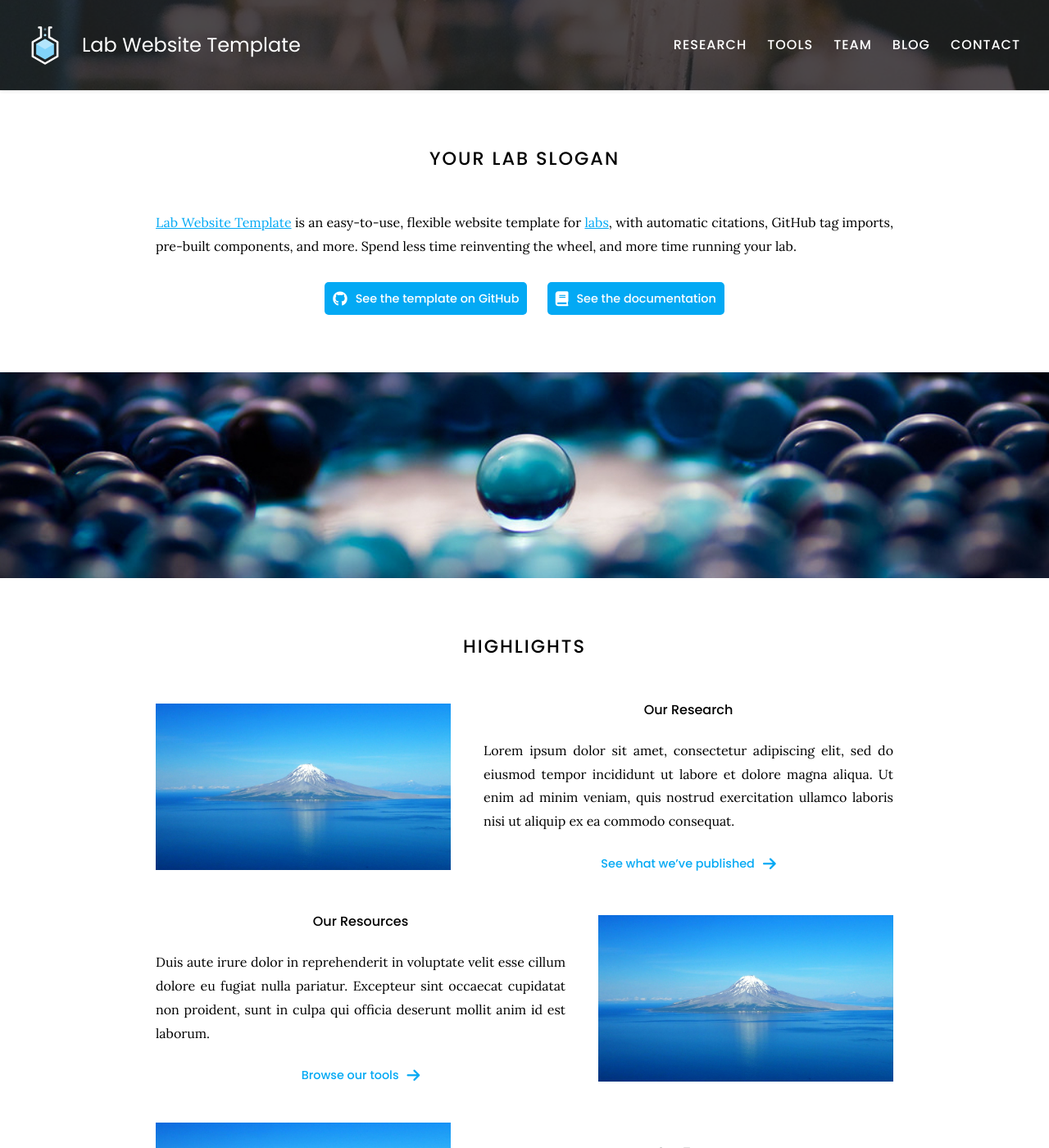
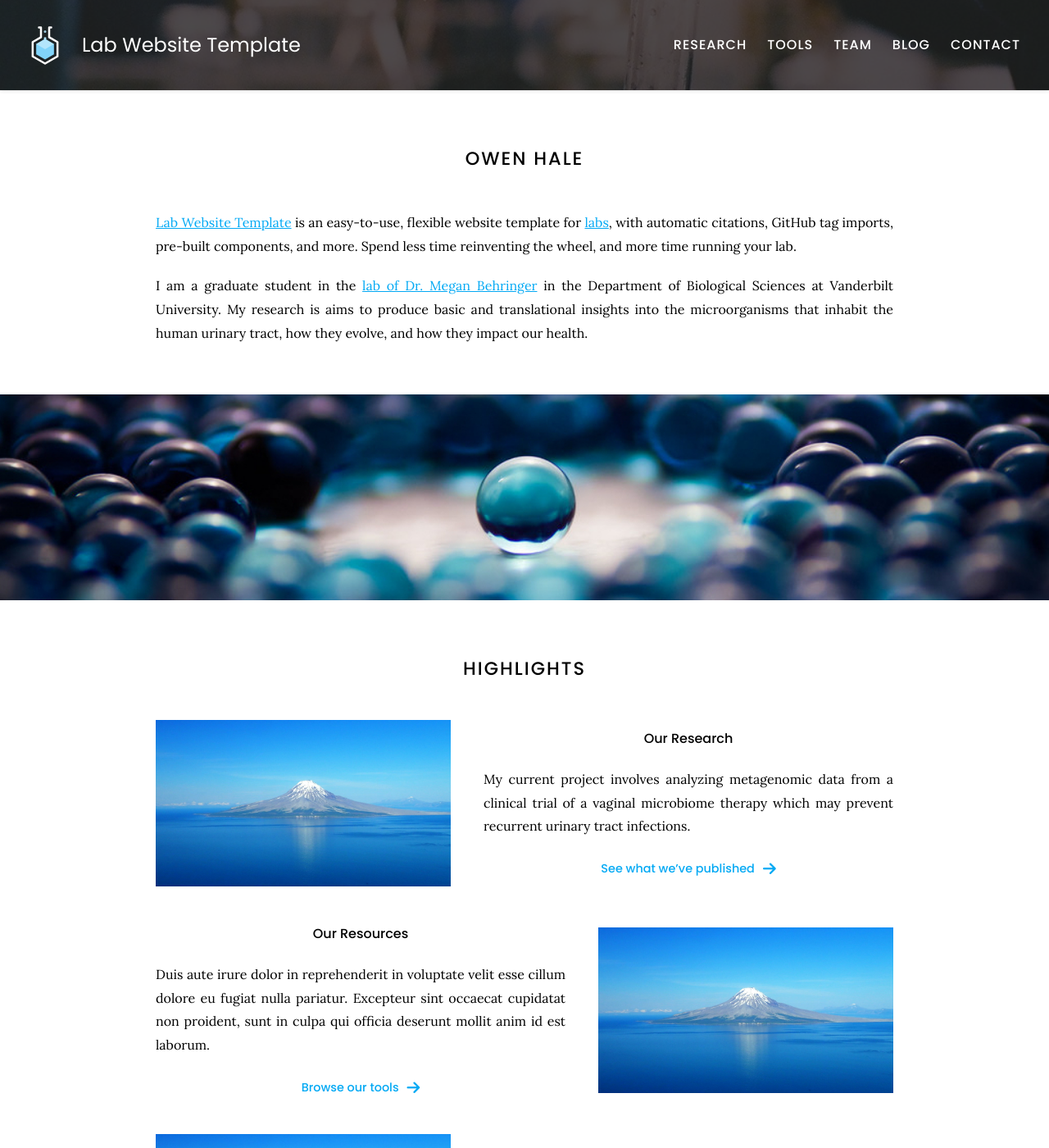
Before and after one commit to owenfhale/owenfhale.github.io, a Jekyll site: the page built from index.md, in a window 1280 px wide and 1400 px high. Shown: the whole window at 82% size. Built offline with Jekyll 4.4.1, drawn with Linux system fonts in a browser that asks for light colours.

Commit message:
Update index.md

```diff
--- a/index.md
+++ b/index.md
@@ -2,27 +2,14 @@
 title: Home
 ---
 
-# Your Lab Slogan
+# Owen Hale
 
 [Lab Website Template](https://github.com/greenelab/lab-website-template) is an easy-to-use, flexible website template for [labs](https://www.greenelab.com/), with automatic citations, GitHub tag imports, pre-built components, and more.
 Spend less time reinventing the wheel, and more time running your lab.
 
-{%
-  include link.html
-  type="github"
-  icon=""
-  text="See the template on GitHub"
-  link="greenelab/lab-website-template"
-  style="button"
-%}
-{%
-  include link.html
-  type="docs"
-  icon=""
-  text="See the documentation"
-  link="https://github.com/greenelab/lab-website-template/wiki"
-  style="button"
-%}
+I am a graduate student in the [lab of Dr. Megan Behringer](https://behringerlab.wixsite.com/index) in the Department of Biological Sciences at Vanderbilt University.
+My research is aims to produce basic and translational insights into the microorganisms that inhabit the human urinary tract, how they evolve, and how they impact our health.
+
 {:.center}
 
 {% include section.html full=true %}
@@ -34,8 +21,8 @@ Spend less time reinventing the wheel, and more time running your lab.
 # Highlights
 
 {% capture text %}
-Lorem ipsum dolor sit amet, consectetur adipiscing elit, sed do eiusmod tempor incididunt ut labore et dolore magna aliqua.
-Ut enim ad minim veniam, quis nostrud exercitation ullamco laboris nisi ut aliquip ex ea commodo consequat.
+
+My current project involves analyzing metagenomic data from a clinical trial of a vaginal microbiome therapy which may prevent recurrent urinary tract infections.
 
 {%
   include link.html
```
